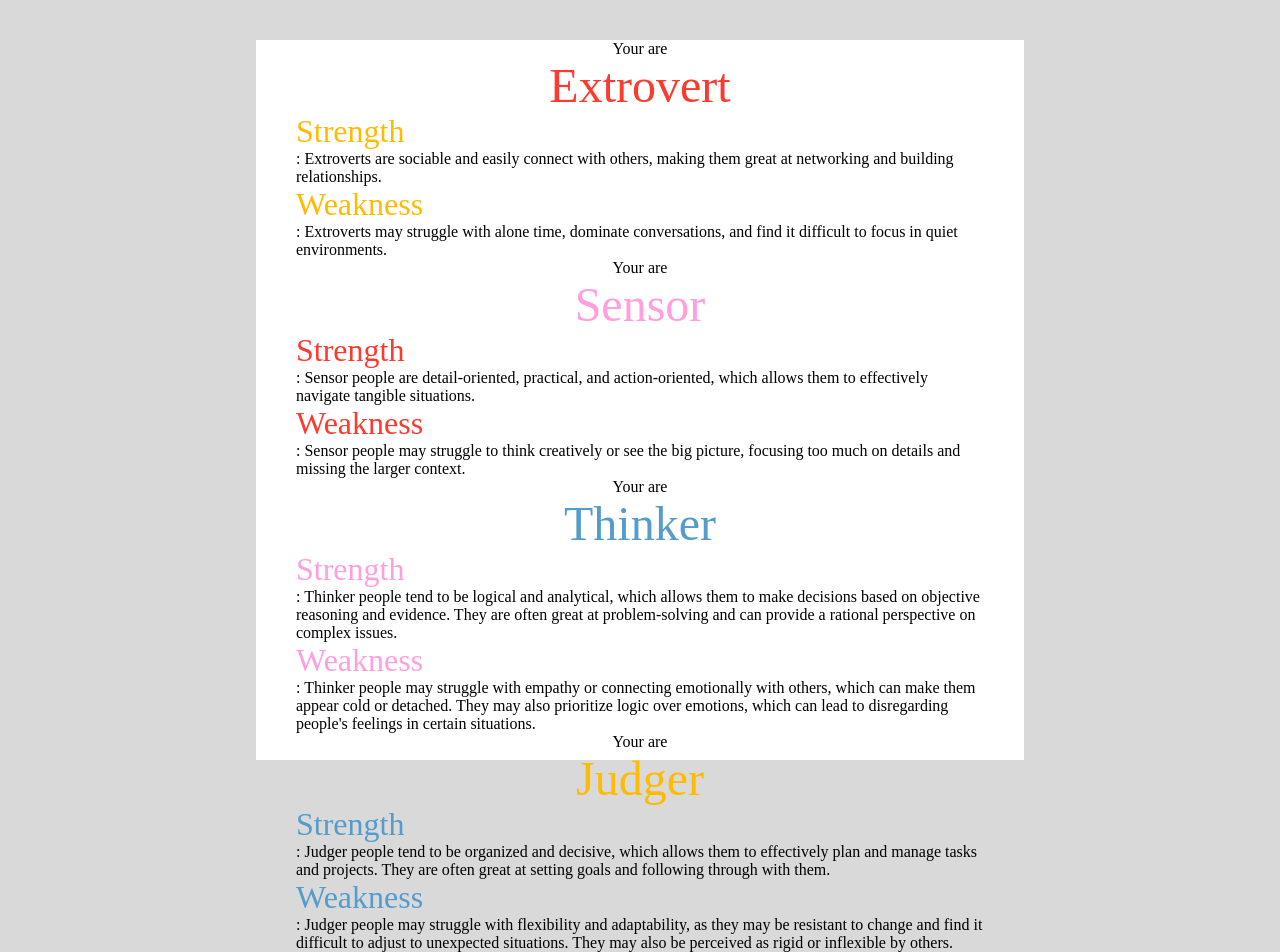
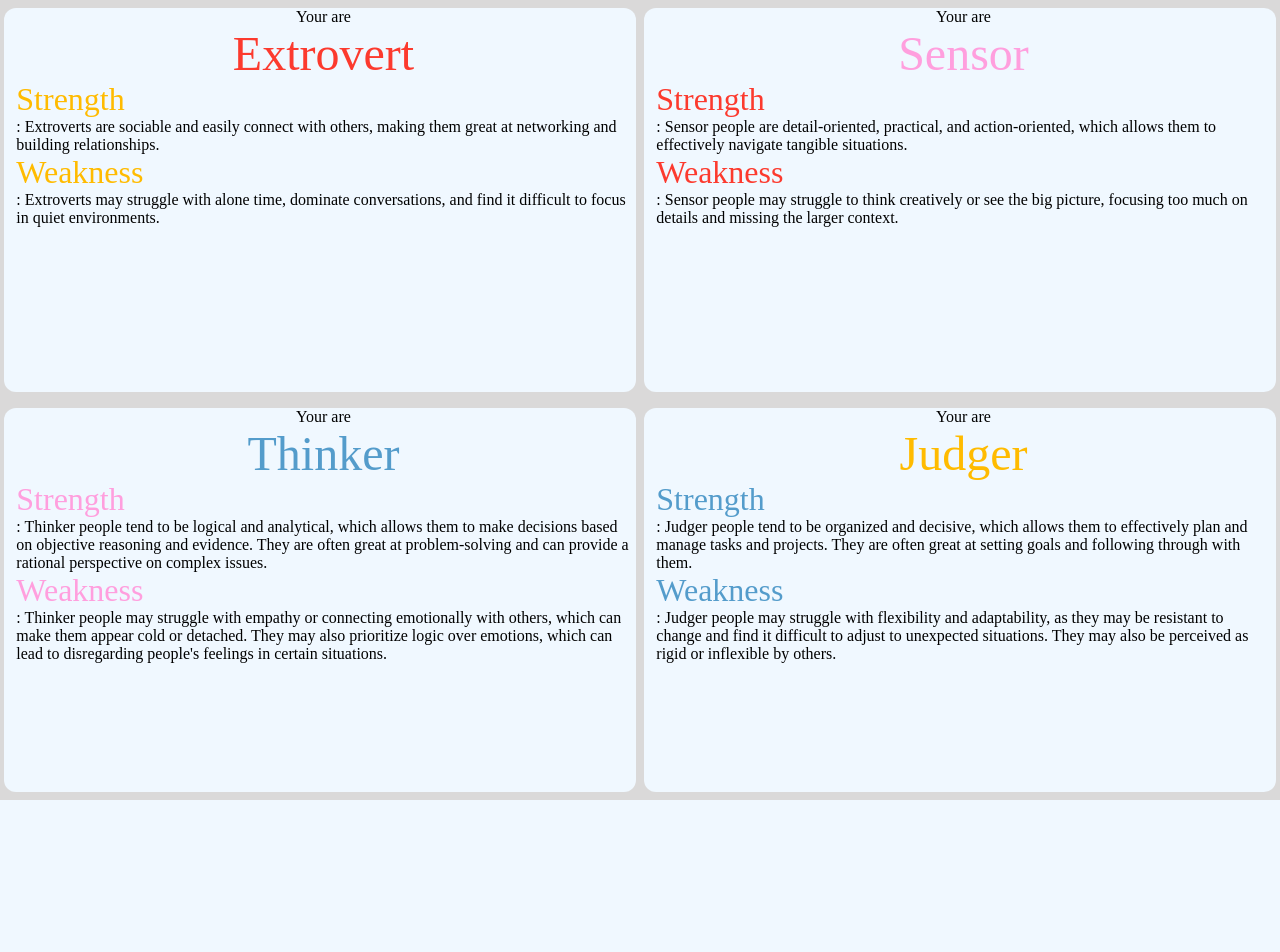
Before and after one commit to saurabhbhoir11/Personality-Type-Indicator-using-MBTI, a Flask app: page /testResult in a window 1280 px wide. After the commit the page ends 800 px from the top, so only its background shows below. Run offline with Flask 2, Linux system fonts and the light colour scheme; parts of the project's set-up code (start-up, migrations or seed data) failed here and were passed over; some libraries are stand-ins or nearby versions.

Commit message:
result page updated

```diff
--- a/static/css/result.css
+++ b/static/css/result.css
@@ -12,105 +12,23 @@ body {
   background-color: rgba(190, 189, 189, 0.562);
 }
 
-.main {
-  width: 60vw;
-  height: 90vh;
-  background-color: white;
-}
+.main{
+  display: flex;
+  justify-content: space-around;
+  align-items: center;
+  flex-direction: row;
+  flex-wrap: wrap;
+  width: 100vw;
+  height: 100vh;
+  /* background-color: aqua; */
 
-.blog {
-  width: 100%;
-  height: 10px;
-  border-radius: 0px 0px 4px 4px;
-}
-#q {
-  background-color: #549ccb;
-}
-#w {
-  background-color: #ffbb00;
-}
-#e {
-  background-color: #fc3a2e;
-}
-#r {
-  background-color: #ff9fde;
-}
-
-.swiper {
-  width: 100%;
-  height: 100%;
-}
-
-.swiper-slide {
-  text-align: center;
-  font-size: 18px;
-  background: #fff;
-  display: flex;
-  justify-content: center;
-  align-items: center;
-}
-
-.swiper-slide img {
-  display: block;
-  width: 100%;
-  height: 100%;
-  object-fit: cover;
-}
-
-.isme_flex {
-  width: 100%;
-  height: 98%;
-  display: flex;
-  flex-direction: row;
-}
-.flex_1 {
-  width: 50%;
-  height: 100%;
-  background-color: white;
-  display: flex;
-  align-items: center;
-  justify-content: center;
-}
-.flex_2 {
-  width: 50%;
-  height: 100%;
-  display: flex;
-  flex-direction: column;
-  align-items: center;
-  justify-content: center;
-}
-.isme_dal {
-  width: 460px;
-  height: 330px;
-}
-.isme_dal img {
-  object-fit: contain;
-}
-.flex_2 p {
-  padding: 5px 20px;
-}
-.flex_2 span {
-  font-size: 3em;
-}
-#part1 {
-  color: #549ccb;
-}
-#part2 {
-  color: #ffbb00;
-}
-#part3 {
-  color: #fc3a2e;
-}
-#part4 {
-  color: #ff9fde;
-}
-aside {
-  font-size: 2em;
-}
-.uska_des{
-
-  padding: 0px 30px;
-
-  padding: 0px 40px;
 
 }
+.part1{
+  width: 48vw;
+  height: 48vh;
+  padding: 0px 5px 0px 12px;
+  background-color: aliceblue;
+  border-radius: 12px;
+  /* background-color: blue; */
+}
```
Also changed, not shown: templates/result.html (indentation only).
